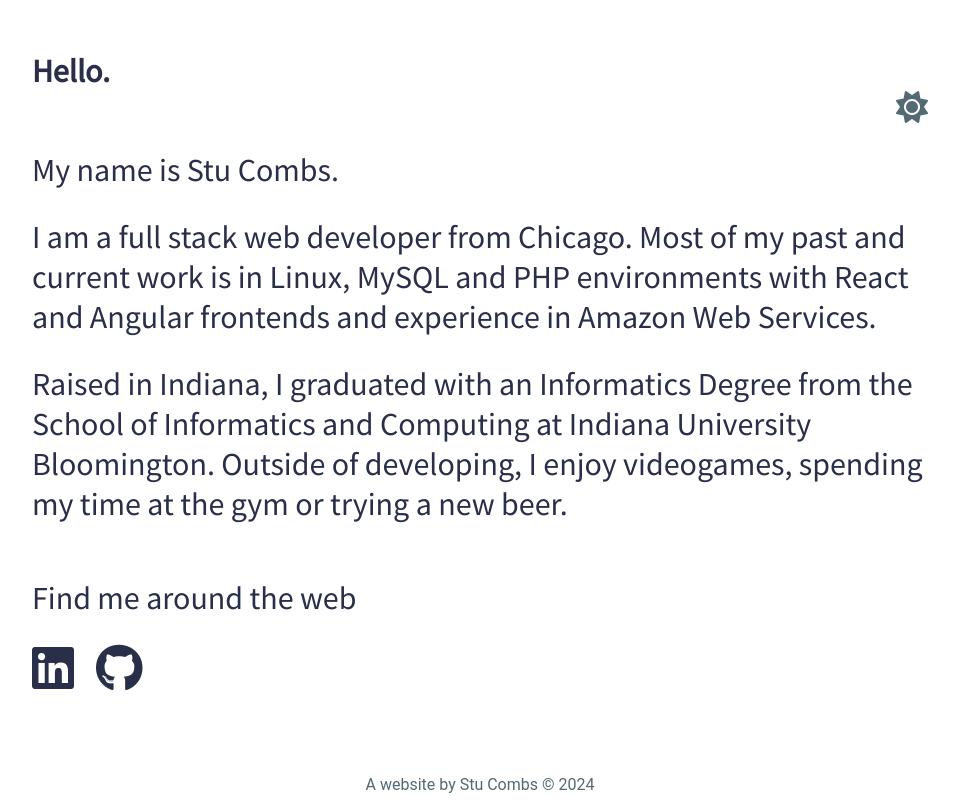
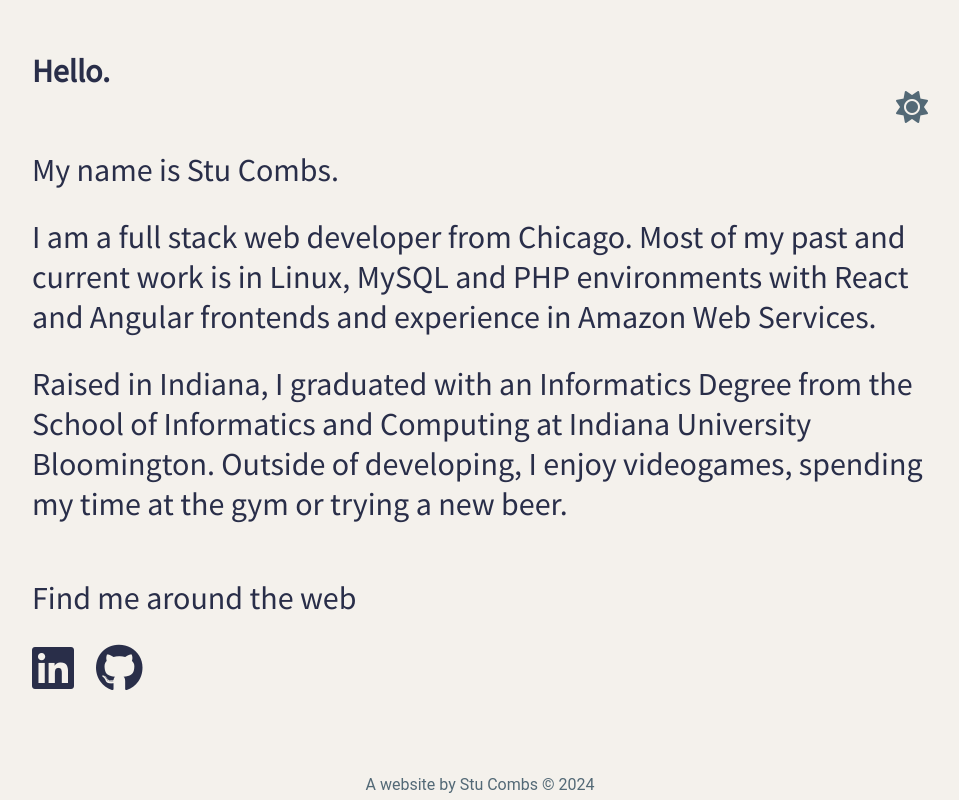
Before and after one commit to stucombs/stucombs.github.io, a PHP site: page / in a window 1280 px wide. Shown: the whole page, without its empty margins (160-1119 px from the left). Run offline with PHP 8.4, Linux system fonts and the light colour scheme; some libraries are stand-ins or nearby versions.

Commit message:
Update light background color

```diff
--- a/index.css
+++ b/index.css
@@ -8,7 +8,7 @@
 
 html {
 	/* LIGHT MODE */
-	--bg-color: rgb(255, 255, 255);
+	--bg-color: #F4F1EC;
 	--text-color: #292E49;
 	--second-text: #536976;
 }
```
Also changed, not shown: README.md.
